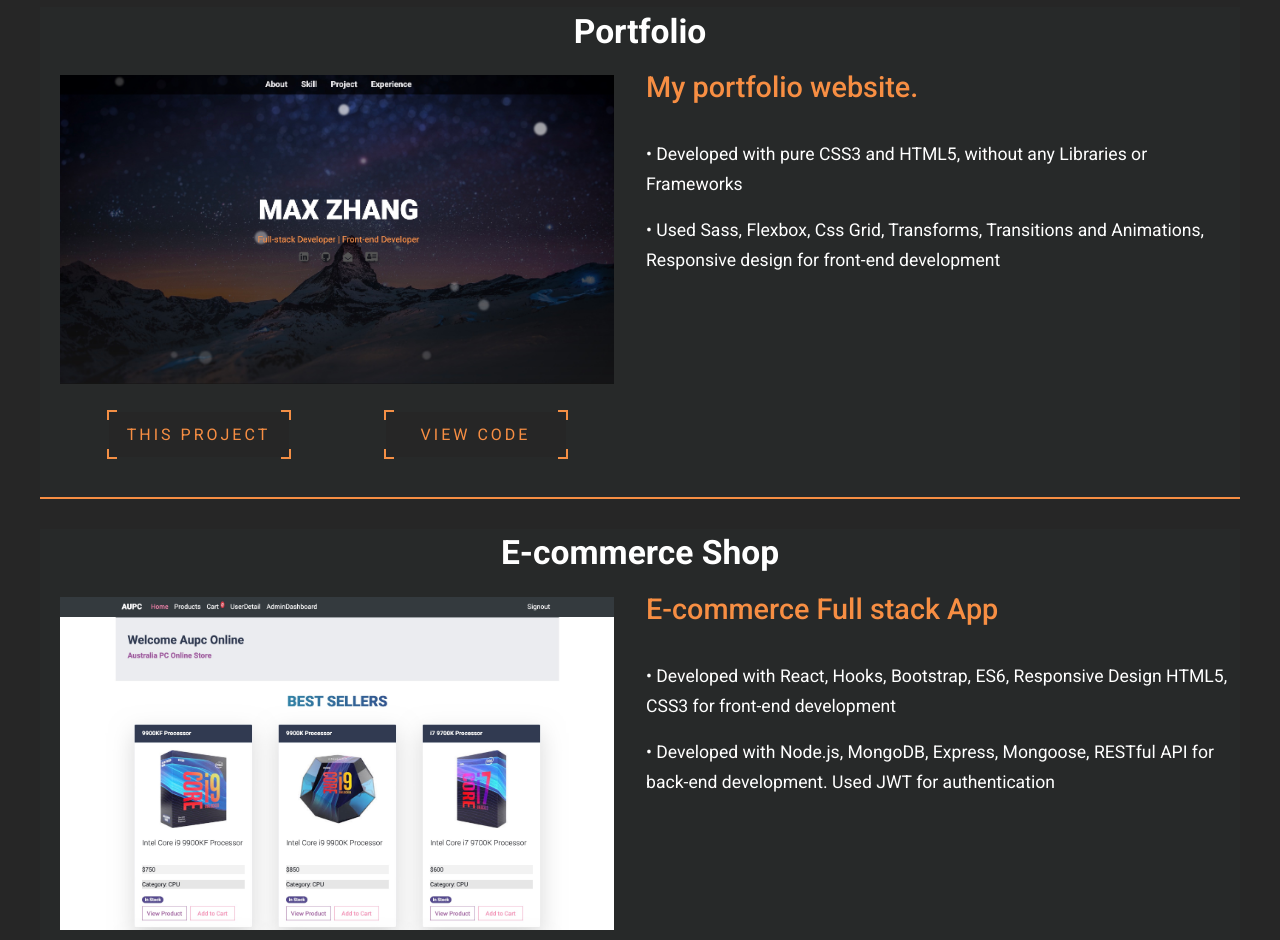
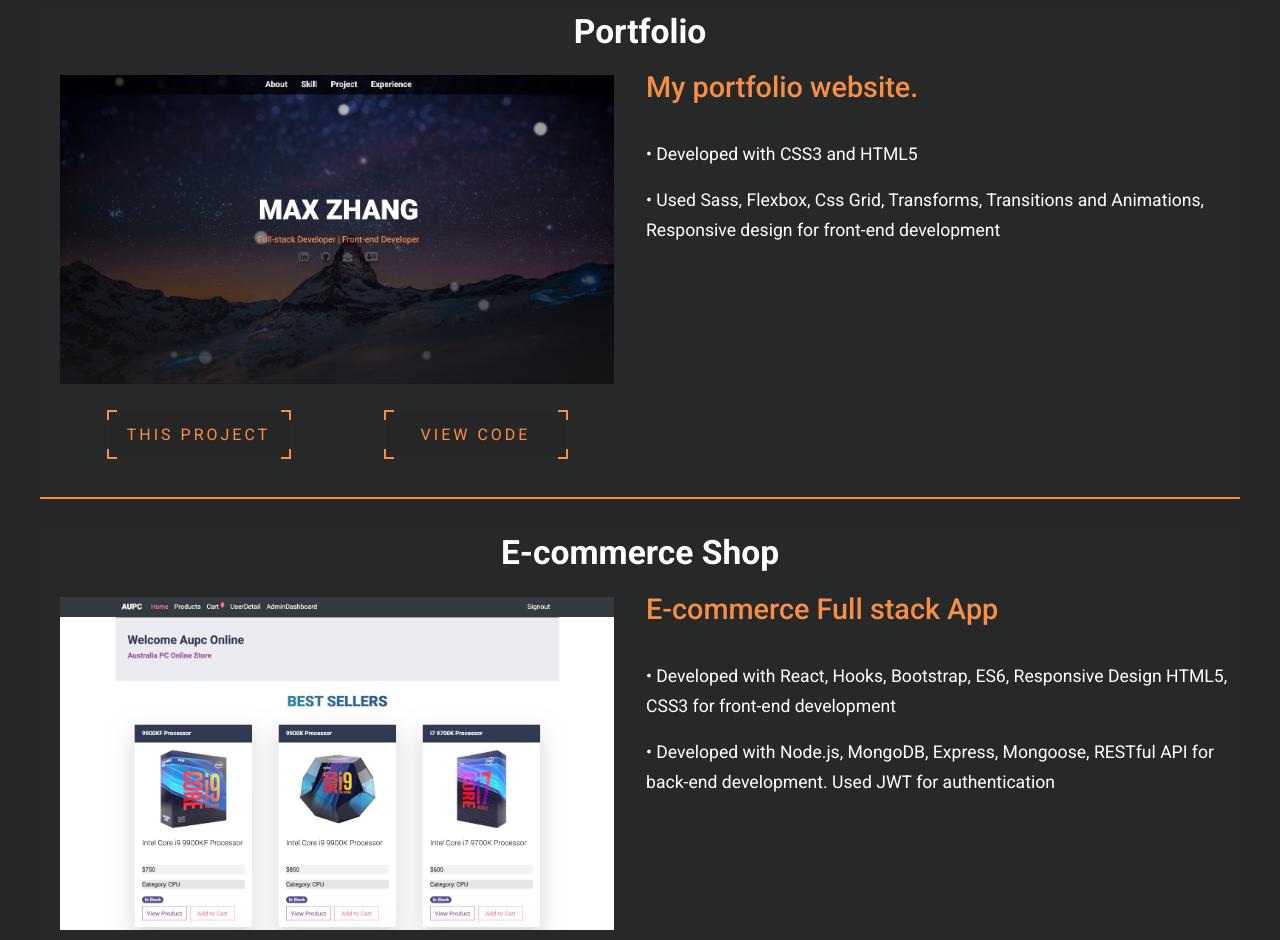
Before and after one commit to maxzhang686/resume, a website: page index.html in a window 1280 px wide. Shown: the part 1300-2240 px from the top of the page. Drawn offline with Linux system fonts and the light colour scheme.

Commit message:
description change for project1

```diff
--- a/index.html
+++ b/index.html
@@ -131,7 +131,7 @@
           <div class="project-detail">
             <div class="project-detail__title"><p>My portfolio website.</p></div>
             <div class="project-detail__list">
-              <p>• Developed with pure CSS3 and HTML5, without any Libraries or Frameworks</p>
+              <p>• Developed with CSS3 and HTML5</p>
               <p>• Used Sass, Flexbox, Css Grid, Transforms, Transitions and Animations, Responsive design for front-end development</p>
             </div>
           </div>
```
